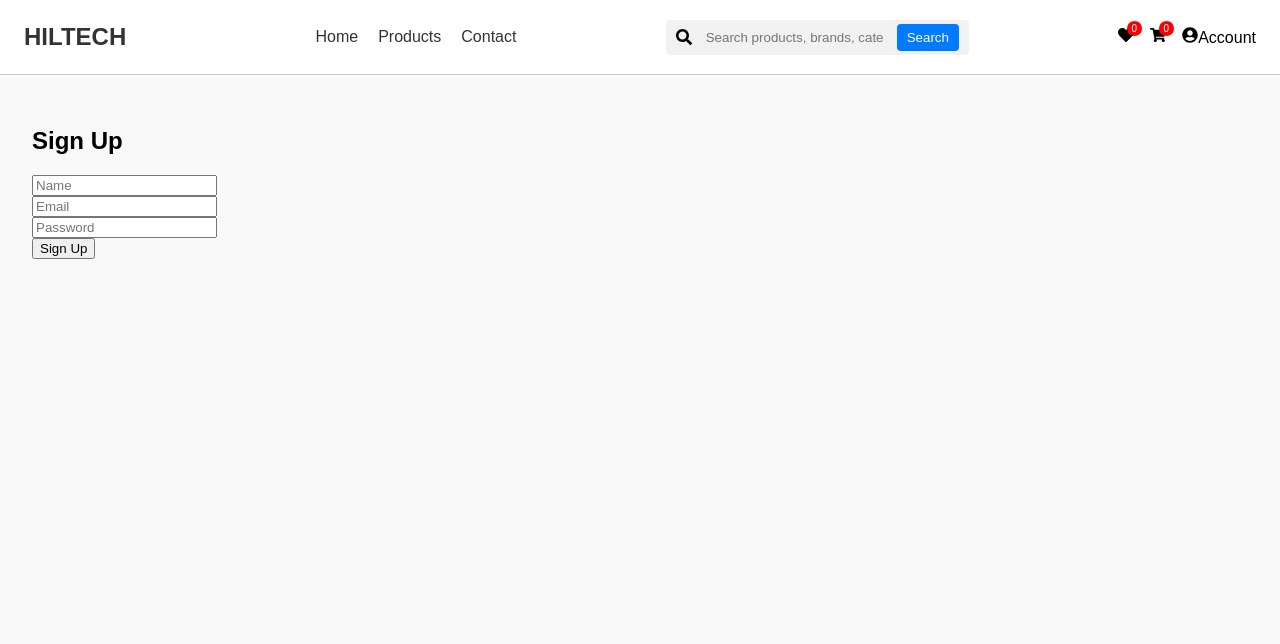
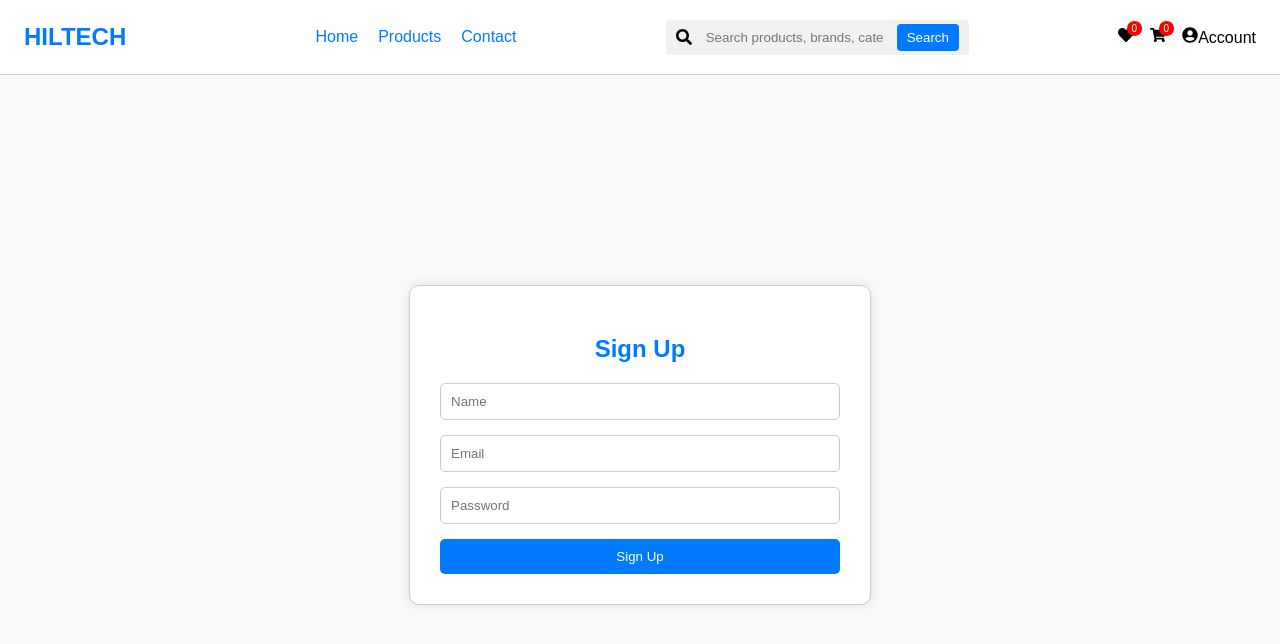
Before and after one commit to jaredrotich/HILTECH, a React (Vite) app in the folder my-react-app/: page /signup in a window 1280 px wide. Shown: the top 644 px of the page. Built offline with nearby package versions, Linux system fonts and the light colour scheme.

Commit message:
modified accounts styling and improved auth

```diff
--- a/my-react-app/src/components/Navbar.css
+++ b/my-react-app/src/components/Navbar.css
@@ -11,7 +11,8 @@
 .navbar__logo a {
   font-size: 24px;
   font-weight: bold;
-  color: #333;
+  /* color: #333; */
+  color:#007bff;
   text-decoration: none;
 }
 
@@ -23,7 +24,8 @@
 
 .nav-link {
   text-decoration: none;
-  color: #333;
+  /* color: #333; */
+  color: #007bff;
   font-weight: 500;
 }
 
--- a/my-react-app/src/pages/About.jsx
+++ b/my-react-app/src/pages/About.jsx
@@ -3,7 +3,7 @@ export default function About() {
     return (
       <main>
         <h1>About Me</h1>
-        <p>I'm Potters, a passionate Code Warrior...</p>
+        <p></p>
       </main>
     );
   }
--- a/my-react-app/src/pages/HomePage.jsx
+++ b/my-react-app/src/pages/HomePage.jsx
@@ -1,8 +1,8 @@
  function Home() {
     return (
         <section className="home">
-            <h1>Hi, I'm Jared  ⚔️ @The Backend Nightmare 🤺</h1>
-            <p>A passionate Code Warrior crafting clean & powerful web experiences.</p>
+            <h1></h1>
+            <p></p>
         </section>
     );
 }
--- /dev/null
+++ b/my-react-app/src/pages/SignIn.css
@@ -0,0 +1,48 @@
+.signin-wrapper {
+  display: flex;
+  justify-content: center;
+  align-items: center;
+  height: calc(100vh - 60px); /* adjust if navbar height changes */
+  background-color: #f5f5f5;
+}
+
+.signin-container {
+  width: 100%;
+  max-width: 400px;
+  padding: 30px;
+  background-color: white;
+  border: 1px solid #ccc;
+  border-radius: 10px;
+  box-shadow: 0 0 12px rgba(0, 0, 0, 0.1);
+}
+
+.signin-container h2 {
+  text-align: center;
+  margin-bottom: 20px;
+  color: #007bff;
+}
+
+.signin-container form {
+  display: flex;
+  flex-direction: column;
+}
+
+.signin-container input {
+  margin-bottom: 15px;
+  padding: 10px;
+  border: 1px solid #ccc;
+  border-radius: 5px;
+}
+
+.signin-container button {
+  background-color: #007bff;
+  color: white;
+  padding: 10px;
+  border: none;
+  border-radius: 5px;
+  cursor: pointer;
+}
+
+.signin-container button:hover {
+  background-color: #0056b3;
+}
--- a/my-react-app/src/pages/SignIn.jsx
+++ b/my-react-app/src/pages/SignIn.jsx
@@ -1,14 +1,63 @@
-import React from 'react';
+// import React from 'react';
+
+// const SignIn = () => {
+//   return (
+//     <div style={{ padding: '2rem' }}>
+//       <h2>Sign In</h2>
+//       <form>
+//         <input type="email" placeholder="Email" required /><br />
+//         <input type="password" placeholder="Password" required /><br />
+//         <button type="submit">Sign In</button>
+//       </form>
+//     </div>
+//   );
+// };
+
+// export default SignIn;
+
+import React, { useState } from 'react';
+import './SignIn.css';
 
 const SignIn = () => {
+  const [credentials, setCredentials] = useState({
+    email: '',
+    password: ''
+  });
+
+  const handleChange = (e) => {
+    setCredentials({ ...credentials, [e.target.name]: e.target.value });
+  };
+
+  const handleSubmit = (e) => {
+    e.preventDefault();
+    console.log('Logging in with:', credentials);
+    // Add your login logic here
+  };
+
   return (
-    <div style={{ padding: '2rem' }}>
-      <h2>Sign In</h2>
-      <form>
-        <input type="email" placeholder="Email" required /><br />
-        <input type="password" placeholder="Password" required /><br />
-        <button type="submit">Sign In</button>
-      </form>
+    <div className="signin-wrapper">
+      <div className="signin-container">
+        <h2>Sign In</h2>
+        <form onSubmit={handleSubmit}>
+          <input
+            type="email"
+            name="email"
+            placeholder="Email"
+            value={credentials.email}
+            onChange={handleChange}
+            required
+          />
+          <input
+            type="password"
+            name="password"
+            placeholder="Password"
+            value={credentials.password}
+            onChange={handleChange}
+            required
+          />
+          <button type="submit">Sign In</button>
+        </form>
+      </div>
     </div>
   );
 };
--- /dev/null
+++ b/my-react-app/src/pages/SignUp.css
@@ -0,0 +1,48 @@
+.signup-wrapper {
+  display: flex;
+  justify-content: center;
+  align-items: center;
+  height: calc(100vh - 60px); /* leave space for navbar */
+  background-color: #f9f9f9;
+}
+
+.signup-container {
+  width: 100%;
+  max-width: 400px;
+  padding: 30px;
+  background-color: white;
+  border: 1px solid #ccc;
+  border-radius: 10px;
+  box-shadow: 0 0 12px rgba(0, 0, 0, 0.1);
+}
+
+.signup-container h2 {
+  text-align: center;
+  margin-bottom: 20px;
+  color: #007bff;
+}
+
+.signup-container form {
+  display: flex;
+  flex-direction: column;
+}
+
+.signup-container input {
+  margin-bottom: 15px;
+  padding: 10px;
+  border: 1px solid #ccc;
+  border-radius: 5px;
+}
+
+.signup-container button {
+  background-color: #007bff;
+  color: white;
+  padding: 10px;
+  border: none;
+  border-radius: 5px;
+  cursor: pointer;
+}
+
+.signup-container button:hover {
+  background-color: #0056b3;
+}
--- a/my-react-app/src/pages/SignUp.jsx
+++ b/my-react-app/src/pages/SignUp.jsx
@@ -1,15 +1,72 @@
-import React from 'react';
+// import React from 'react';
+
+// const SignUp = () => {
+//   return (
+//     <div style={{ padding: '2rem' }}>
+//       <h2>Sign Up</h2>
+//       <form>
+//         <input type="text" placeholder="Name" required /><br />
+//         <input type="email" placeholder="Email" required /><br />
+//         <input type="password" placeholder="Password" required /><br />
+//         <button type="submit">Sign Up</button>
+//       </form>
+//     </div>
+//   );
+// };
+
+// export default SignUp;
+
+import React, { useState } from 'react';
+import './SignUp.css';
 
 const SignUp = () => {
+  const [formData, setFormData] = useState({
+    name: '',
+    email: '',
+    password: ''
+  });
+
+  const handleChange = (e) => {
+    setFormData({ ...formData, [e.target.name]: e.target.value });
+  };
+
+  const handleSubmit = (e) => {
+    e.preventDefault();
+    console.log('Form data:', formData);
+  };
+
   return (
-    <div style={{ padding: '2rem' }}>
-      <h2>Sign Up</h2>
-      <form>
-        <input type="text" placeholder="Name" required /><br />
-        <input type="email" placeholder="Email" required /><br />
-        <input type="password" placeholder="Password" required /><br />
-        <button type="submit">Sign Up</button>
-      </form>
+    <div className="signup-wrapper">
+      <div className="signup-container">
+        <h2>Sign Up</h2>
+        <form onSubmit={handleSubmit}>
+          <input
+            type="text"
+            name="name"
+            placeholder="Name"
+            value={formData.name}
+            onChange={handleChange}
+            required
+          />
+          <input
+            type="email"
+            name="email"
+            placeholder="Email"
+            value={formData.email}
+            onChange={handleChange}
+            required
+          />
+          <input
+            type="password"
+            name="password"
+            placeholder="Password"
+            value={formData.password}
+            onChange={handleChange}
+            required
+          />
+          <button type="submit">Sign Up</button>
+        </form>
+      </div>
     </div>
   );
 };
```
